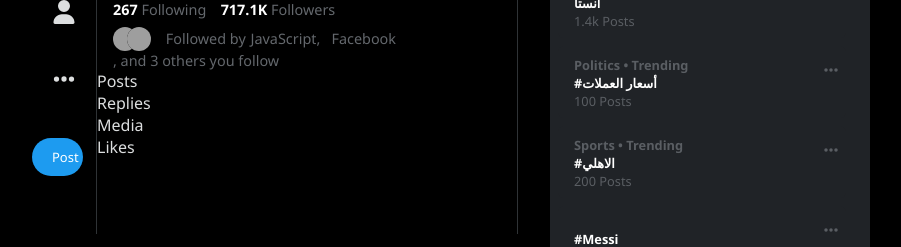
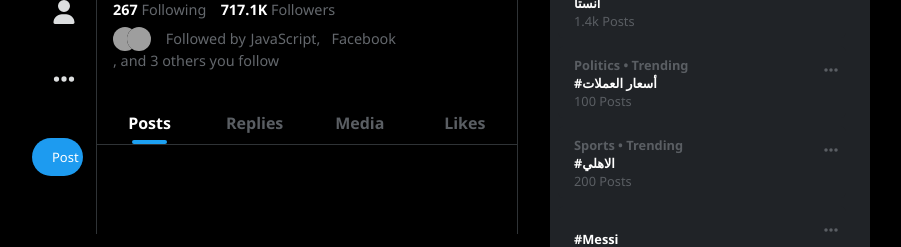
Before and after one commit to Mohammad-AbuJaber/React-Profile-on-Twitter, a React (Create React App) app: page / in a window 1280 px wide. Shown: the part 566-813 px from the top of the page, without its empty margins (288-1189 px from the left). Built offline with nearby package versions, Linux system fonts and the light colour scheme; grey boxes are pictures that could not be loaded.

Commit message:
Adding style for profile tabs

```diff
--- a/src/stylesheets/Main.css
+++ b/src/stylesheets/Main.css
@@ -215,3 +215,47 @@
     display: inline-flex;
     margin-right: 1.5rem;
 }
+
+.profile-tabs {
+    display: flex;
+    background-color: #fff;
+    overflow: hidden;
+    margin-top: 2rem;
+    box-shadow: 0 2px 4px rgba(0, 0, 0, 0.1);
+    border-bottom: 1px solid #2f3336;
+}
+
+.profile-tab {
+    flex: 1;
+    text-align: center;
+    padding: 10px 0;
+    cursor: pointer;
+    transition: background-color 0.3s, color 0.3s;
+    color: #5a5e63;
+    font-weight: bold;
+    position: relative;
+}
+
+.profile-tab.active {
+    color: #fff;
+}
+
+.profile-tab:hover {
+    background-color: #181818;
+}
+
+.profile-tab::before {
+    content: '';
+    width: 33.3%;
+    height: 0.25rem;
+    background-color: transparent;
+    position: absolute;
+    bottom: 0;
+    left: 33.3%;
+    border-radius: 0.2rem;
+    transition: background-color 0.3s;
+}
+
+.profile-tab.active::before {
+    background-color: #1da1f2;
+}
```
